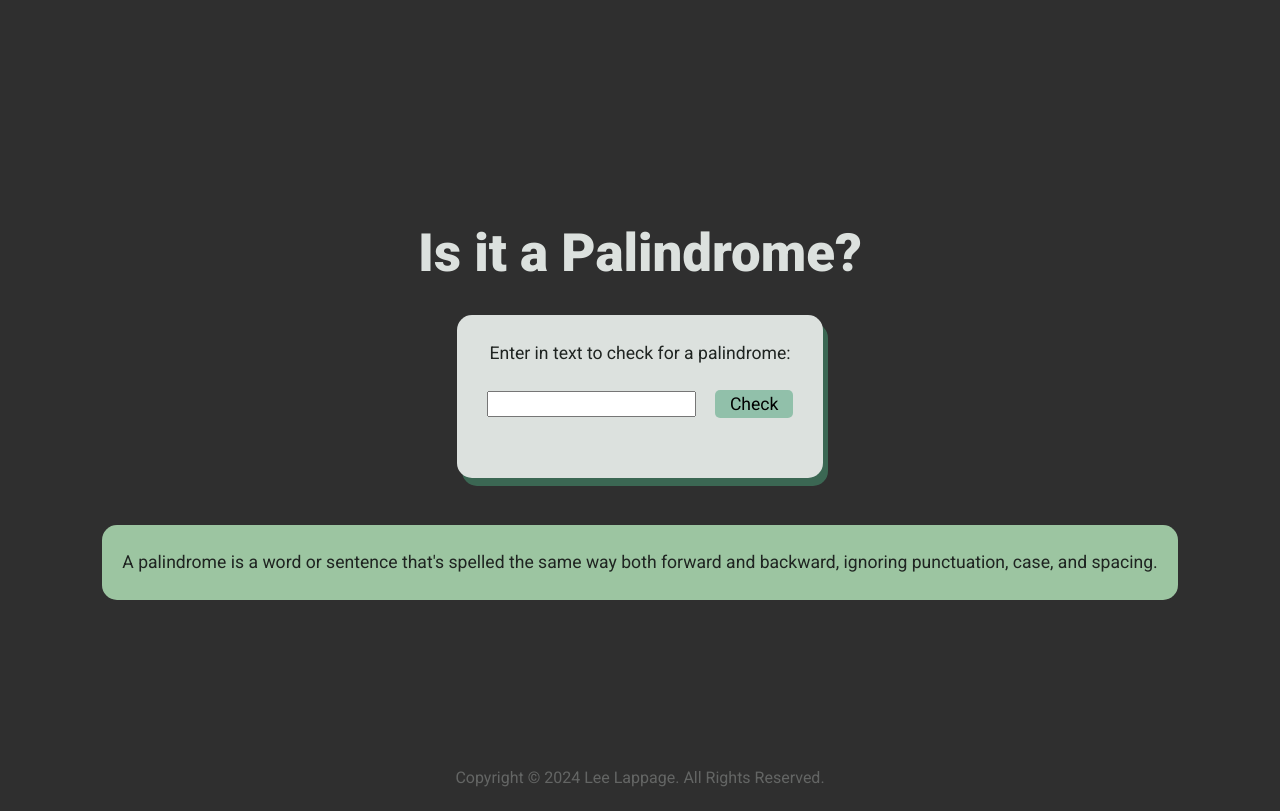
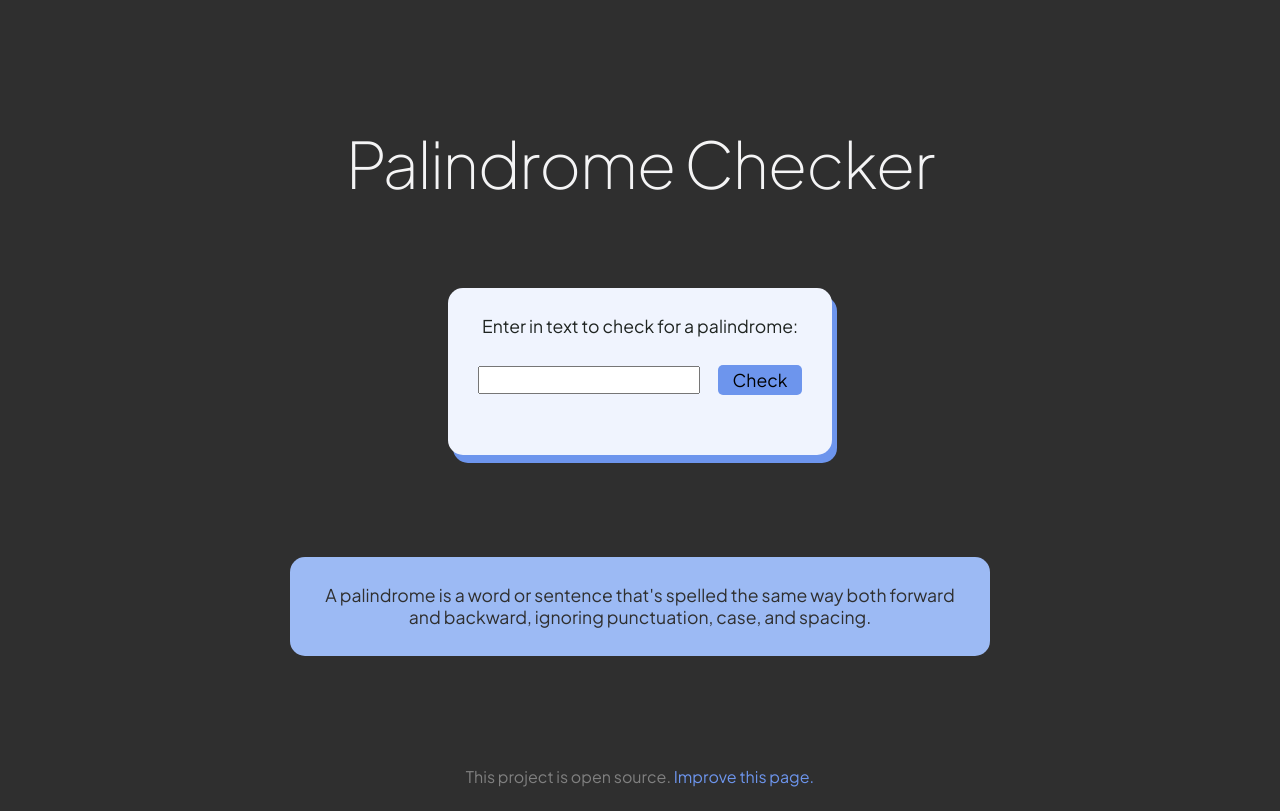
Before and after one commit to Lappage/Palindrome-Checker, a plain HTML site: page index.html in a window 1280 px wide. Drawn offline with Linux system fonts and the light colour scheme.

Commit message:
Colour Change

```diff
--- a/index.html
+++ b/index.html
@@ -8,7 +8,7 @@
   </head>
   <body>
     <main>
-      <h1 id="title">Is it a Palindrome?</h1>
+      <h1 id="title">Palindrome Checker</h1>
       <div id="main">
         <p>Enter in text to check for a palindrome:</p>
         <input type="text" name="text-input" id="text-input" />
@@ -21,7 +21,7 @@
       </div>
     </main>
     <footer>
-      <p>Copyright &#169; 2024 Lee Lappage. All Rights Reserved.</p>
+      <p>This project is open source. <a href="https://github.com/Lappage/Palindrome-Checker" target="_blank">Improve this page.</a></p>
     </footer>
     <script src="script.js"></script>
   </body>
--- a/styles.css
+++ b/styles.css
@@ -1,49 +1,48 @@
-@import url("https://fonts.googleapis.com/css2?family=Roboto:wght@100;300;400;500;900&display=swap");
+@import url("https://fonts.googleapis.com/css2?family=Plus+Jakarta+Sans:ital,wght@0,200..800;1,200..800&display=swap");
 
 * {
   box-sizing: border-box;
-  font-family: "Roboto", sans-serif;
+  font-family: "Plus Jakarta Sans", sans-serif;
 }
 
 body {
   background-color: #2f2f2f;
-  /* color: #dce1de; */
+  cursor: default;
 }
 main {
   display: flex;
   flex-direction: column;
-  justify-content: space-around;
+  justify-content: space-evenly;
   align-items: center;
   height: 90vh;
   color: #1f2421;
 }
 
 #main {
-  background-color: #dce1de;
+  position: relative;
+  bottom: 30px;
+  background-color: #f0f4fe;
   border-radius: 15px;
   padding: 10px 20px;
-  /* width: 50vh; */
-  box-shadow: 5px 8px 0px rgba(73, 160, 120, 0.5);
+  box-shadow: 5px 8px 0px #6d95ed;
   text-align: center;
   font-size: 1.1rem;
 }
 
 #info {
-  position: relative;
-  background-color: #9cc5a1;
-  color: #1f2421;
+  background-color: #9cbaf4;
+  color: #2f2f2f;
   border-radius: 15px;
   padding: 10px 20px;
-  bottom: 70px;
   text-align: center;
   font-size: 1.1rem;
   margin: 0 50px;
+  max-width: 700px;
 }
 
 #result {
   display: block;
   margin-bottom: 30px;
-  /* font-weight: 500; */
   font-size: 1.4rem;
 }
 
@@ -51,17 +50,18 @@ footer {
   display: flex;
   justify-content: center;
   align-items: end;
-  opacity: 30%;
   height: 75px;
   color: #dce1de;
+  color: grey;
 }
 
 h1 {
-  position: relative;
-  top: 120px;
-  color: #dce1de;
-  font-size: 3.3rem;
+  color: #f4f4f5;
+  font-size: 4rem;
   text-align: center;
+  font-weight: 200;
+  letter-spacing: -0.025em;
+  cursor: default;
 }
 
 #check-btn,
@@ -72,7 +72,7 @@ h1 {
 }
 
 #check-btn {
-  background-color: rgba(73, 160, 120, 0.5);
+  background-color: #6d95ed;
   padding: 4px 15px;
   margin-left: 5px;
   border-radius: 5px;
@@ -81,7 +81,12 @@ h1 {
 }
 
 #check-btn:hover {
-  background-color: #9cc5a1;
+  background-color: #9cbaf4;
+}
+
+a {
+  color: #6d95ed;
+  text-decoration: none;
 }
 
 @media screen and (max-width: 458px) {
```
